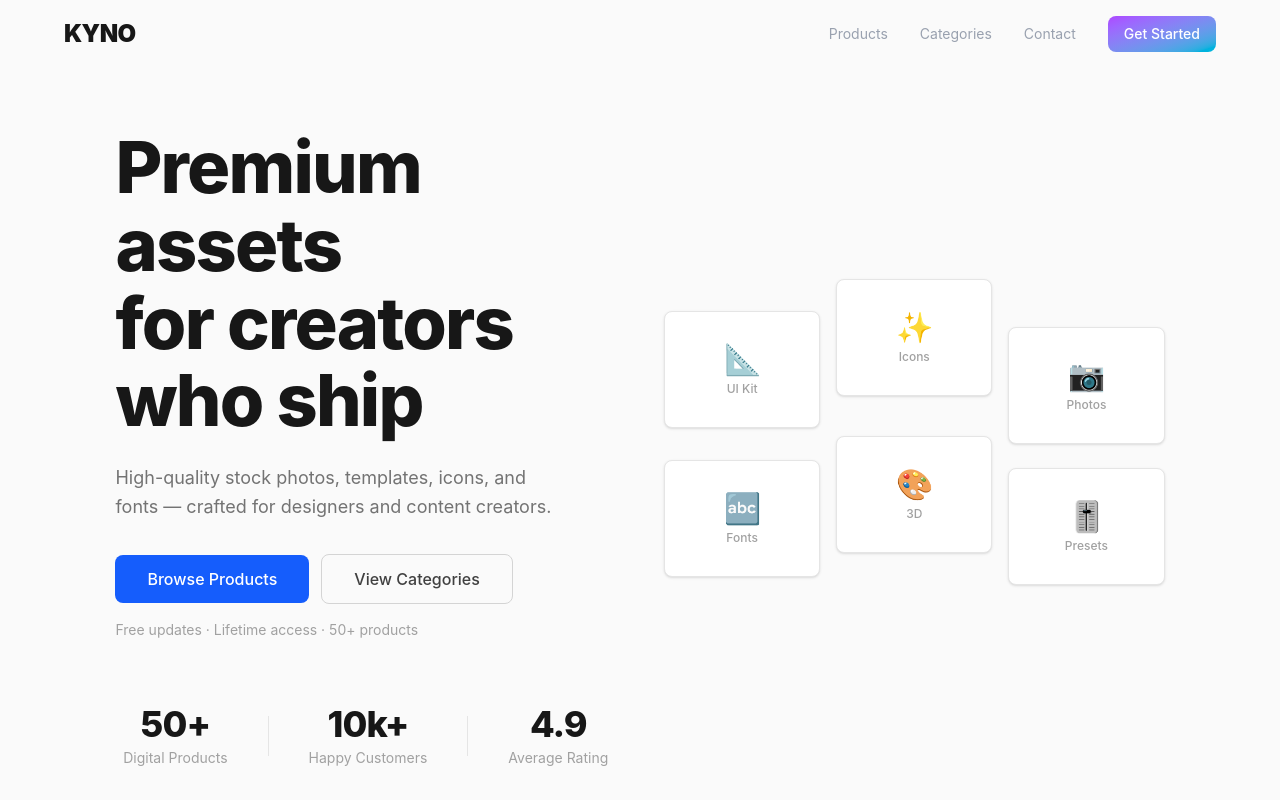
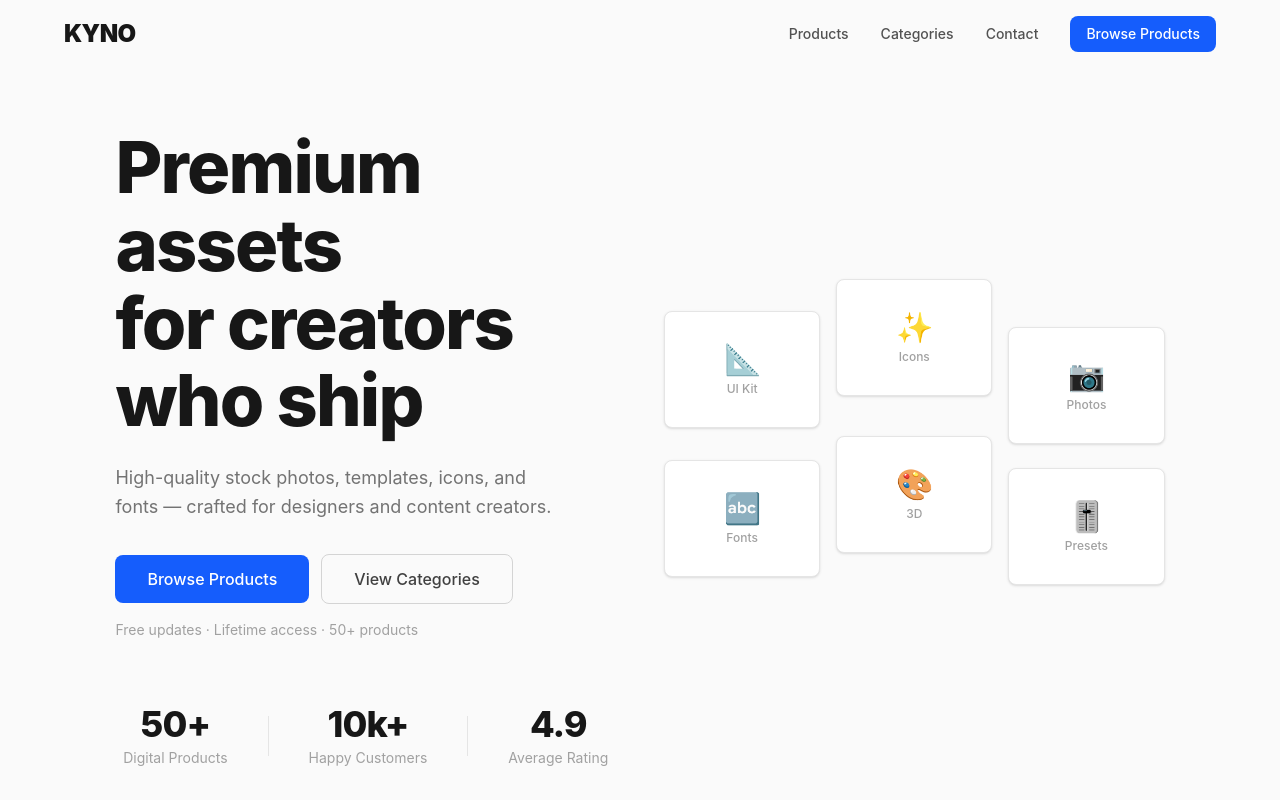
Before and after one commit to KANE-CMD99/kyno, a Next.js app: page / in a window 1280 px wide. Shown: the top 800 px of the page. Built offline with nearby package versions, Linux system fonts and the light colour scheme.

Commit message:
style: rewrite Nav for light Swiss theme

```diff
--- a/src/components/Nav.tsx
+++ b/src/components/Nav.tsx
@@ -18,78 +18,75 @@ export default function Nav() {
 
   return (
     <nav
-      className={`fixed top-0 z-50 w-full px-6 py-4 transition-colors ${
+      className={`fixed top-0 z-50 w-full px-6 py-4 transition-all ${
         scrolled
-          ? "bg-[#0a0a0f]/95 backdrop-blur-md border-b border-white/[0.06]"
+          ? "bg-white/95 backdrop-blur-md border-b border-neutral-200"
           : "bg-transparent"
       }`}
     >
       <div className="mx-auto flex max-w-6xl items-center justify-between">
         <Logo />
 
-        {/* Desktop nav */}
         <div className="hidden items-center gap-8 md:flex">
           {navLinks.map((link) => (
             <a
               key={link.href}
               href={link.href}
-              className="text-sm text-gray-400 transition-colors hover:text-white"
+              className="text-sm font-medium text-neutral-600 transition-colors hover:text-neutral-900"
             >
               {link.label}
             </a>
           ))}
           <a
-            href="#contact"
-            className="rounded-lg bg-gradient-to-br from-purple-500 to-cyan-500 px-4 py-2 text-sm font-medium text-white transition-opacity hover:opacity-90"
+            href="#products"
+            className="rounded-lg bg-blue-600 px-4 py-2 text-sm font-medium text-white transition-colors hover:bg-blue-700"
           >
-            Get Started
+            Browse Products
           </a>
         </div>
 
-        {/* Mobile hamburger */}
         <button
           className="flex flex-col gap-1.5 p-2 md:hidden"
           onClick={() => setMenuOpen((prev) => !prev)}
           aria-label="Toggle menu"
         >
           <span
-            className={`block h-0.5 w-6 bg-white transition-transform ${
+            className={`block h-0.5 w-6 bg-neutral-900 transition-transform ${
               menuOpen ? "translate-y-2 rotate-45" : ""
             }`}
           />
           <span
-            className={`block h-0.5 w-6 bg-white transition-opacity ${
+            className={`block h-0.5 w-6 bg-neutral-900 transition-opacity ${
               menuOpen ? "opacity-0" : ""
             }`}
           />
           <span
-            className={`block h-0.5 w-6 bg-white transition-transform ${
+            className={`block h-0.5 w-6 bg-neutral-900 transition-transform ${
               menuOpen ? "-translate-y-2 -rotate-45" : ""
             }`}
           />
         </button>
       </div>
 
-      {/* Mobile menu panel */}
       {menuOpen && (
-        <div className="mt-4 rounded-xl border border-white/[0.06] bg-[#0d0d14] p-6 md:hidden">
+        <div className="mt-4 rounded-lg border border-neutral-200 bg-white p-6 shadow-lg md:hidden">
           <div className="flex flex-col gap-4">
             {navLinks.map((link) => (
               <a
                 key={link.href}
                 href={link.href}
                 onClick={closeMenu}
-                className="text-base text-gray-400 transition-colors hover:text-white"
+                className="text-base font-medium text-neutral-600 transition-colors hover:text-neutral-900"
               >
                 {link.label}
               </a>
             ))}
             <a
-              href="#contact"
+              href="#products"
               onClick={closeMenu}
-              className="rounded-lg bg-gradient-to-br from-purple-500 to-cyan-500 px-4 py-2.5 text-center text-sm font-medium text-white"
+              className="rounded-lg bg-blue-600 px-4 py-2.5 text-center text-sm font-medium text-white"
             >
-              Get Started
+              Browse Products
             </a>
           </div>
         </div>
```
